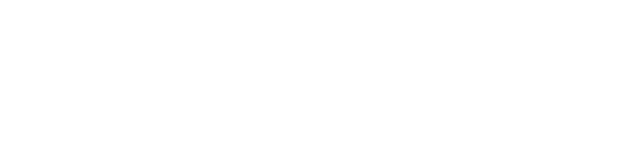
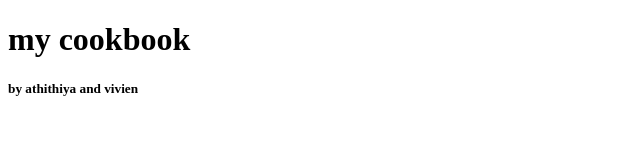
Before and after one commit to VivienCai/CookBook, a plain HTML site: page index.html in a window 1280 px wide. Shown: the whole page, without its empty margins (0-640 px from the left). Drawn offline with Linux system fonts and the light colour scheme.

Commit message:
added title to screen

```diff
--- a/index.html
+++ b/index.html
@@ -6,7 +6,10 @@
     <meta name="viewport" content="width=device-width, initial-scale=1.0" />
     <title>CookBook</title>
   </head>
-  <body></body>
+  <body>
+    <h1>my cookbook</h1>
+    <h5>by athithiya and vivien</h5>
+  </body>
 </html>
 
 <!-- hello -->
```
